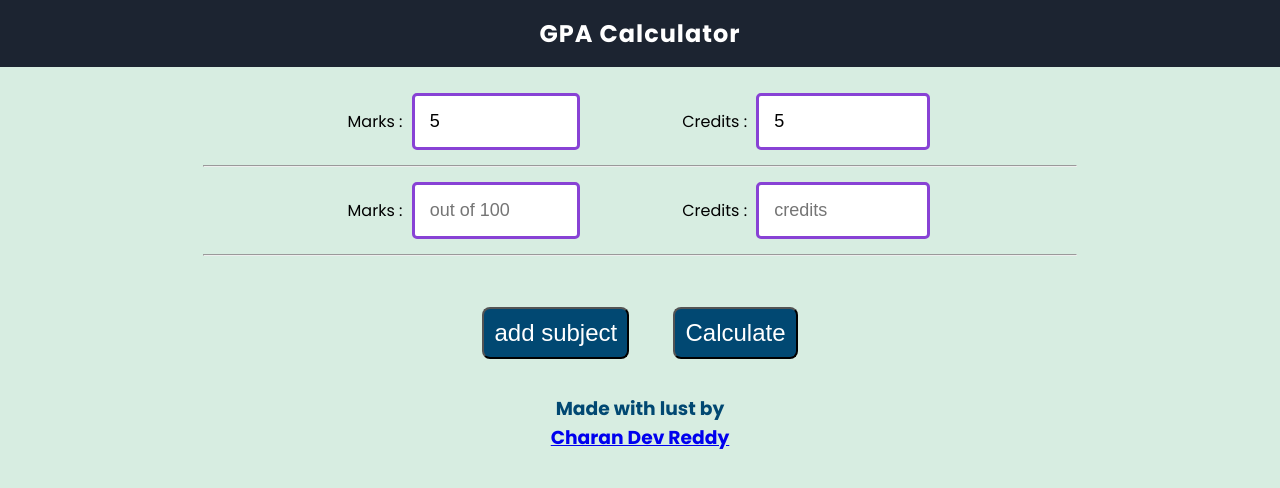
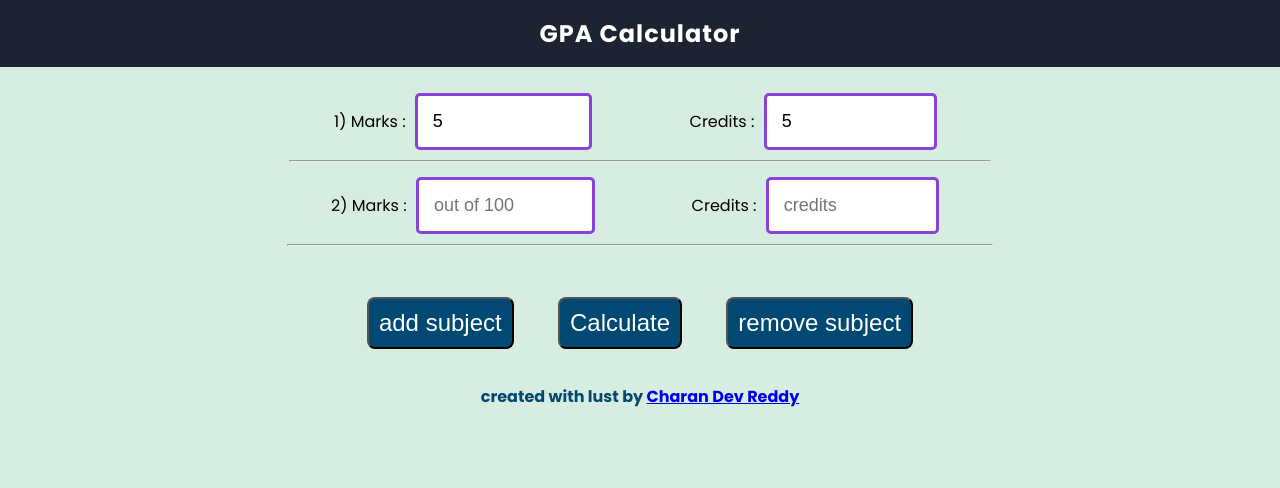
Before and after one commit to charandevreddy/GPAcalcy, a plain HTML site: page index.html in a window 1280 px wide. Both pictures are taken after typing "5", "5" into the empty fields and a click on the button "add subject". Drawn offline with Linux system fonts and the light colour scheme.

Commit message:
added ordering

```diff
--- a/index.html
+++ b/index.html
@@ -18,7 +18,7 @@
         <section id="content">
             <div id="table">
                 <div id="mark">
-                    <span>Marks :</span>
+                    <span>1)  Marks :</span>
                     <input type="number"   placeholder="out of 100" id="scores" class="input" style="width: 50%;">
 
                 </div>
@@ -27,26 +27,20 @@
                     <input type="number"   placeholder="credits" id="credits" class="input">
 
                 </div>
-            </div><hr id="line">
-
+                <hr id="line">
+            </div>
         </section>
         <section id="button">
             <button id="addsub" onclick="newitem()">add subject</button>
             <button id="addsub" onclick="cal()">Calculate</button>
-
+            <button id="addsub" onclick="removesubject()"><span>remove subject</span></button>
         </section>
         <section id="result">
-
         </section>
         <footer>
-                 <h3 style="text-align: center; color: #014872;">Made with lust by <br><a href="https://charandevreddy.github.io/portfolio/">Charan Dev Reddy</a></h3>
+                 <h4 style="text-align: center; color: #014872;">created with lust by <a href="https://charandevreddy.github.io/portfolio/">Charan Dev Reddy</a></h4>
         </footer>
-
-
-
     </main>
-
-
 
     <script src="script.js"></script>
 
--- a/script.js
+++ b/script.js
@@ -4,56 +4,41 @@ var res =document.getElementById('result')
 var i=1
 
 function newitem() {
+
+    i= i+1
     var node = document.createElement("div")
     node.setAttribute("id" , "table")
     var content = document.getElementById('content')
     content.appendChild(node)
-
     var score = document.createElement('div')
     score.setAttribute("id", "mark")
     node.appendChild(score)
-
-
     var Span = document.createElement("span");
-    Span.textContent = "Marks : ";
+    Span.textContent = `${i}) Marks : `;
     score.appendChild(Span)
-
-
     var input = document.createElement("input")
     input.setAttribute("id" , "scores")
     input.setAttribute("type" , "number")
     input.setAttribute("placeholder" , "out of 100")
     input.setAttribute("class" , "input")
-
-    // input.setAttribute("min" = 0)
-    // input.setAttribute("max" = 100)
     score.appendChild(input)
-
     var cred = document.createElement('div')
     cred.setAttribute("id", "cred")
     node.appendChild(cred)
-
     var Spanc = document.createElement("span");
     Spanc.textContent = "Credits : ";
     cred.appendChild(Spanc)
-
-
     var inputc = document.createElement("input")
     inputc.setAttribute("id" , "credits")
     inputc.setAttribute("type" , "number")
     inputc.setAttribute("placeholder" , "credits")
     inputc.setAttribute("class" , "input")
-
-     // input.setAttribute("min" = "0")
-     // input.setAttribute("max" = "100")
     cred.appendChild(inputc)
     var line = document.createElement("hr")
     line.setAttribute("id","line")
-     content.appendChild(line)
-     i =i+1
-    //  console.log(i)
+    node.appendChild(line)
 }
-// newitem()
+
 function cal (){
 
     gpoints =[]
@@ -62,10 +47,6 @@ function cal (){
     for (j=0 ;j<i;j++){
         gradepoints(mar[j].value)
     }
-    // for (j=0 ;j<i;j++){
-
-    //     console.log(gpoints[j])
-    // }
     calgpa(gpoints,credits)
 }
 
@@ -107,6 +88,18 @@ function result (gpa){
     var GPA = gpa.toFixed(3)
     res.innerHTML = `<h1 style="text-align: center; color: #014872;">Your Calculated GPA is : ${GPA}</h1><br>`
 }
+
+function removesubject(){
+
+    if(i>1){
+        const divrem = document.getElementById("content")
+        divrem.removeChild(divrem.lastElementChild);
+        i = i-1
+    }  else{
+        res.innerHTML = `<h2 style="text-align: center; color: #014872;">There should be atleast 1 subject</h2><br>`
+    }
+}
+
 console.log("there is nothing to see here.   fill ur marks carefully")
 
 print = () => {
--- a/style.css
+++ b/style.css
@@ -52,9 +52,10 @@ main{
 }
 
 #line{
-    width: 70%;
+    width: 100%;
     color: #014872;
     align-self: center;
+
 }
 
 #addsub{
```
Lines whose indentation alone changed are shown as unchanged.
